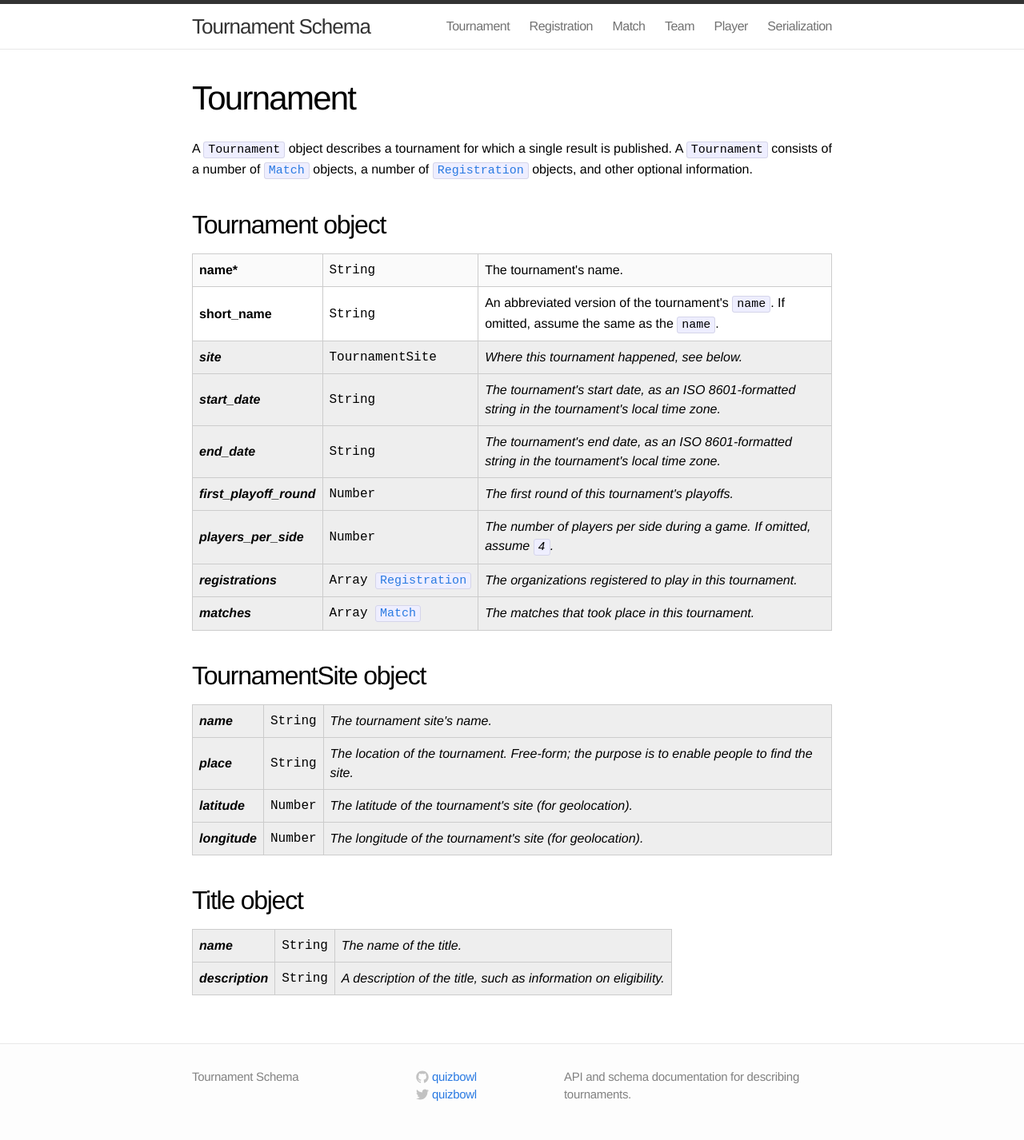
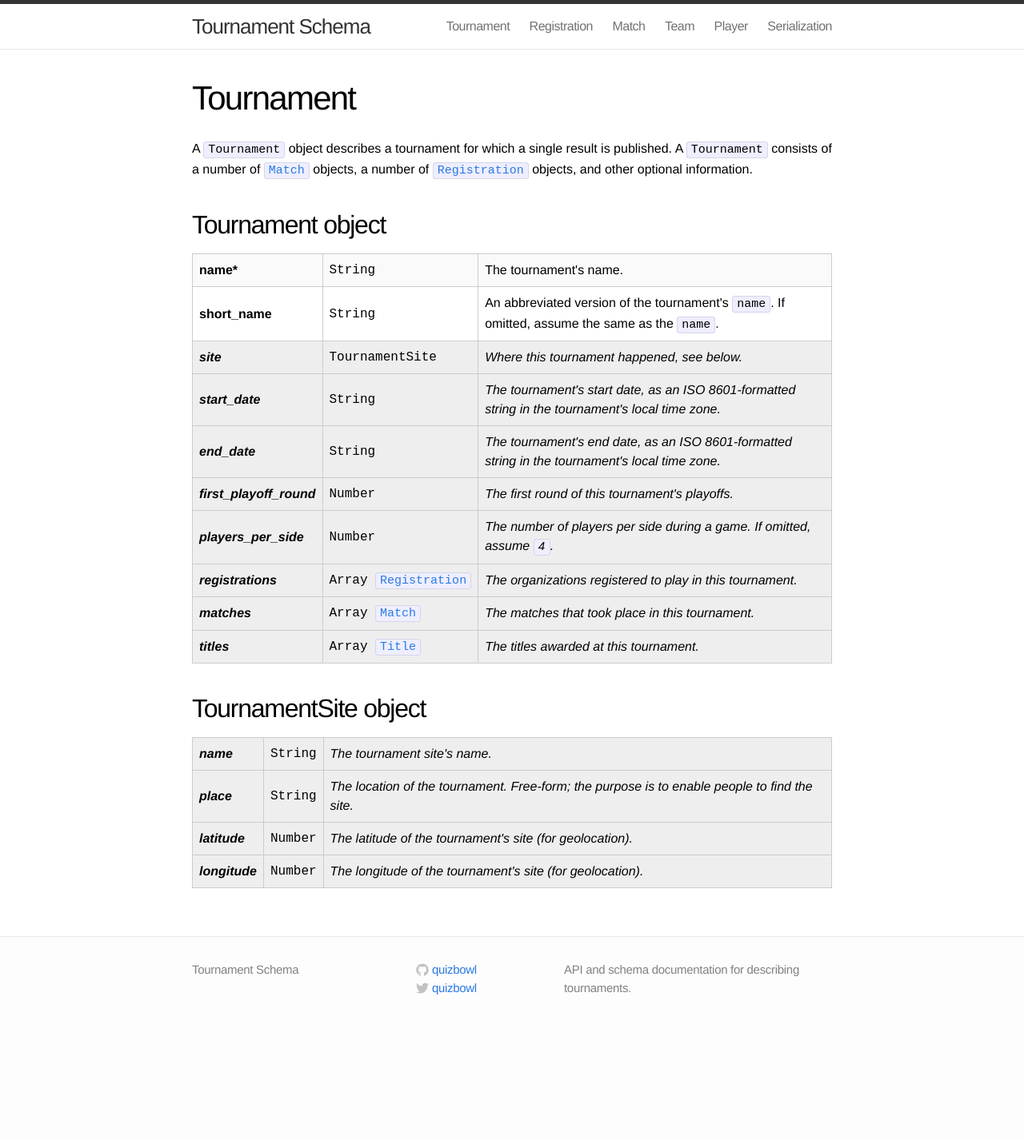
Before and after one commit to quizbowl/schema, a Jekyll site: the page built from tournament.md, in a window 1280 px wide. Shown: the whole page at 80% size. Built offline with Jekyll 4.4.1, drawn with Linux system fonts in a browser that asks for light colours; after the commit the page ends 1292 px from its top, so only the background shows below that.

Commit message:
Moved Title to its own file

```diff
--- a/tournament.md
+++ b/tournament.md
@@ -52,6 +52,11 @@ A `Tournament` object describes a tournament for which a single result is publis
     <td class="type"><nobr>Array <code><a href="{{ site.baseurl }}/match">Match</a></code></nobr></td>
     <td>The matches that took place in this tournament.</td>
   </tr>
+  <tr class="optional">
+    <th>titles</th>
+    <td class="type"><nobr>Array <code><a href="{{ site.baseurl }}/title">Title</a></code></nobr></td>
+    <td>The titles awarded at this tournament.</td>
+  </tr>
 </tbody></table>
 
 ## TournamentSite object
@@ -79,20 +84,5 @@ A `Tournament` object describes a tournament for which a single result is publis
   </tr>
 </tbody></table>
 
-## Title object
-
-<table class="fields"><tbody>
-  <tr class="optional">
-    <th>name</th>
-    <td class="type">String</td>
-    <td>The name of the title.</td>
-  </tr>
-  <tr class="optional">
-    <th>description</th>
-    <td class="type">String</td>
-    <td>A description of the title, such as information on eligibility.</td>
-  </tr>
-</tbody></table>
-
 [match]: {{ site.baseurl }}/match
 [registration]: {{ site.baseurl }}/registration
```
Also changed, not shown: team.md (+4 -5 lines), title.md (added, +20 -0 lines).
